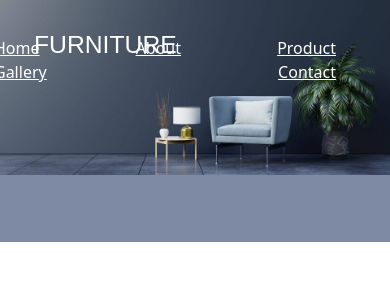
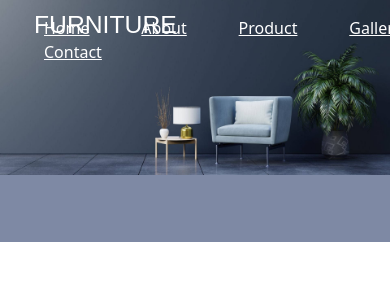
Before and after one commit to LRlayan/furniture-project-angular, an Angular app: page / in a window 390 px wide. Shown: the top 300 px of the page. Built offline with nearby package versions, Linux system fonts and the light colour scheme.

Commit message:
header responsive and new changes

```diff
--- a/src/app/header/header.component.css
+++ b/src/app/header/header.component.css
@@ -1,18 +1,10 @@
-.header{
-    right: 54px;
-}
-
-.header-container>ul>li{
-    margin-left: 48px;
-}
-
 .header-container ul li a{
     -webkit-text-fill-color: #ffffff;
+    margin-left: 32px;
 }
 
 .header-container{
     position: absolute;
-    top: 20px;
 }
 
 .header-container>h2{
@@ -21,3 +13,20 @@
     margin-top: 10px;
     margin-left: 10px;
 }
+
+.toggle-btn{
+    display: none;
+}
+
+.type{
+    width: 50vw;
+}
+
+@media all and (max-width:991px) {
+    .toggle-btn{
+        display: block;
+        position: absolute;
+        right: 25px;
+        top: 25px;
+    }
+}
```
